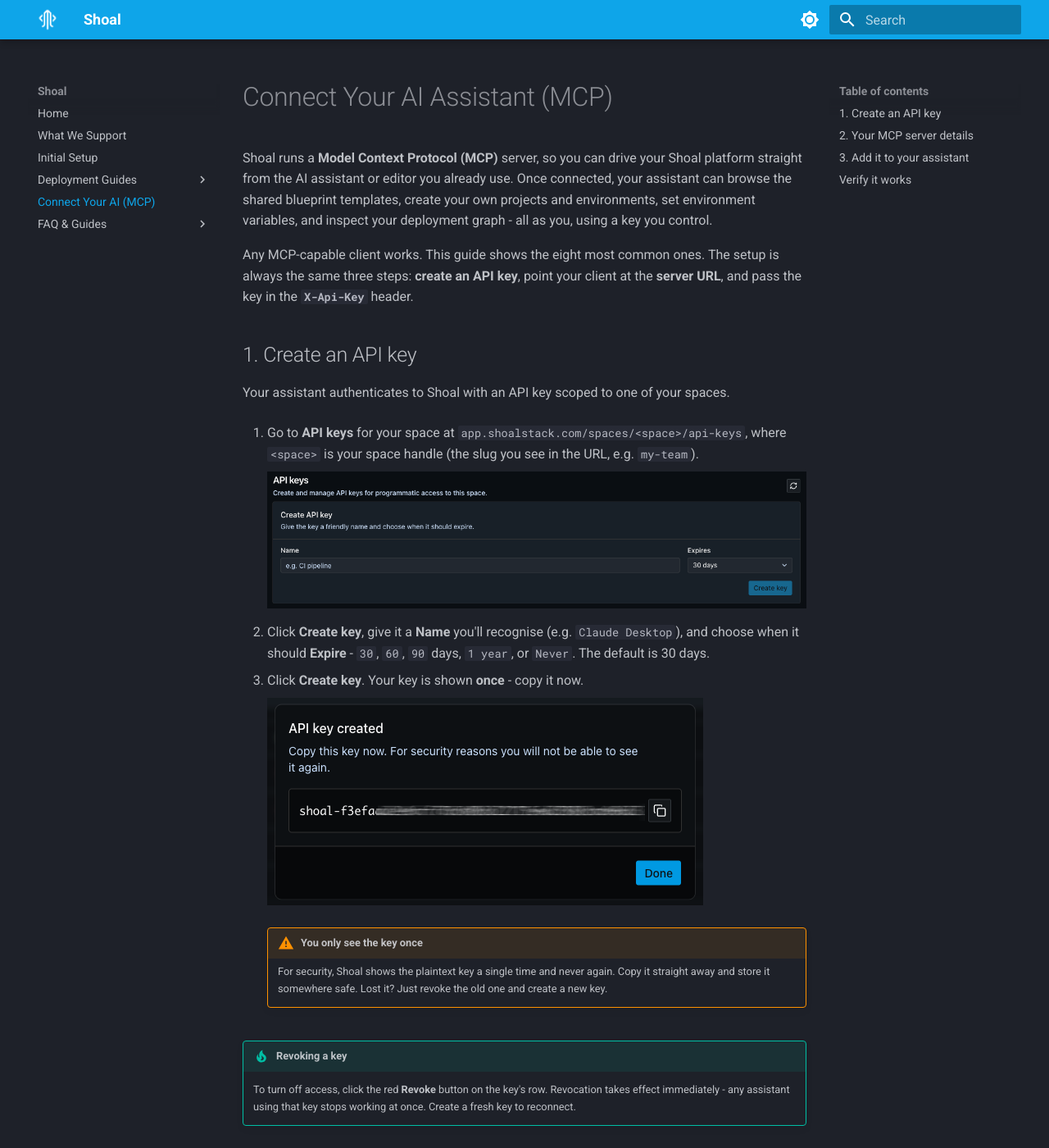
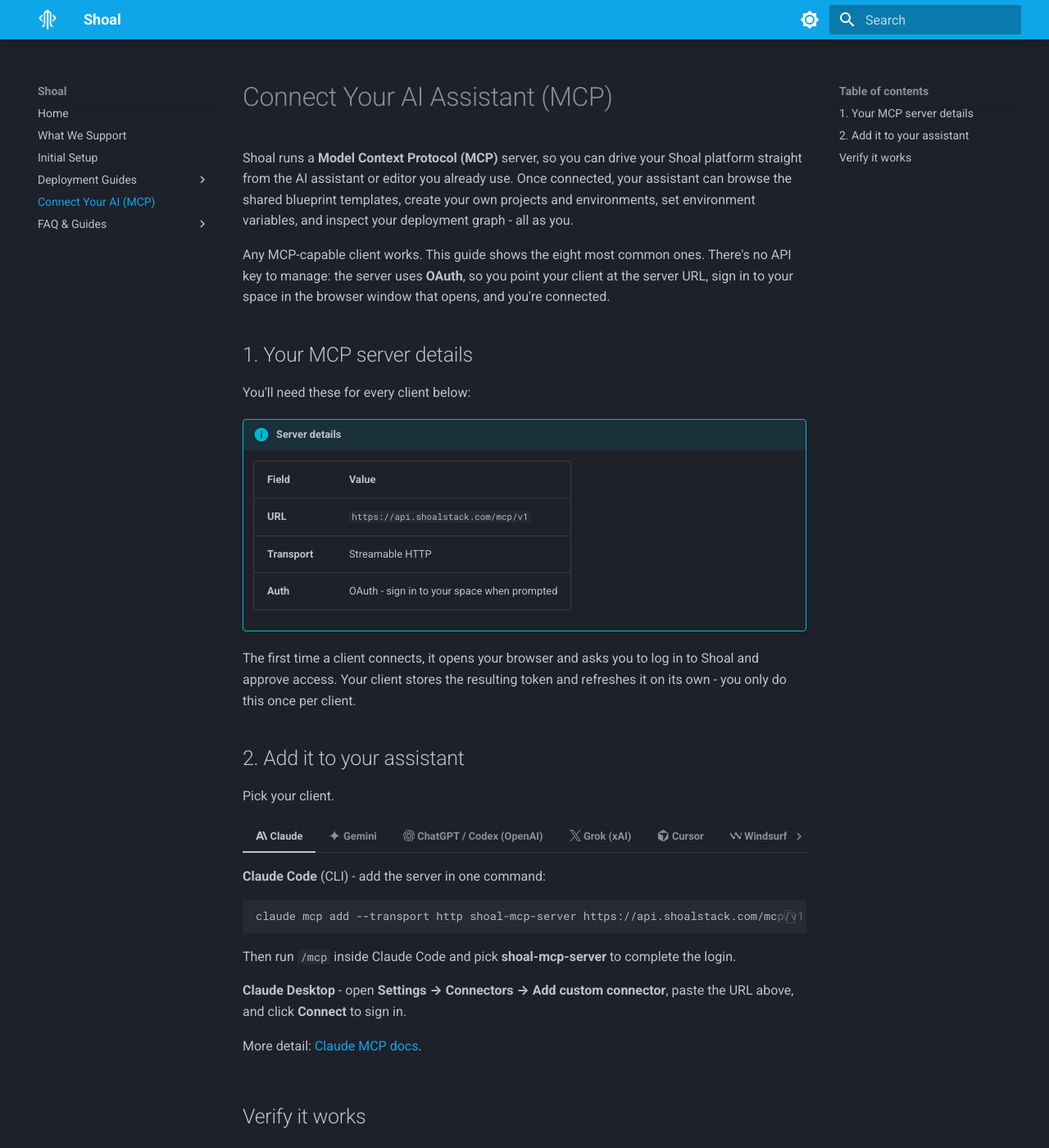
Before and after one commit to shoal-platform/docs.shoal-platform.github.io, an MkDocs documentation site: the page built from docs/mcpservers.md, in a window 1280 px wide and 1400 px high. Shown: the whole window at 82% size. Built offline with MkDocs 1.6.1 and Material for MkDocs 9.7.7, drawn with Linux system fonts in a browser that asks for light colours; some of the changed text lies outside the part shown.

````diff
--- a/docs/mcpservers.md
+++ b/docs/mcpservers.md
@@ -1,53 +1,37 @@
 # Connect Your AI Assistant (MCP)
 
-Shoal runs a **Model Context Protocol (MCP)** server, so you can drive your Shoal platform straight from the AI assistant or editor you already use. Once connected, your assistant can browse the shared blueprint templates, create your own projects and environments, set environment variables, and inspect your deployment graph - all as you, using a key you control.
+Shoal runs a **Model Context Protocol (MCP)** server, so you can drive your Shoal platform straight from the AI assistant or editor you already use. Once connected, your assistant can browse the shared blueprint templates, create your own projects and environments, set environment variables, and inspect your deployment graph - all as you.
 
-Any MCP-capable client works. This guide shows the eight most common ones. The setup is always the same three steps: **create an API key**, point your client at the **server URL**, and pass the key in the **`X-Api-Key`** header.
+Any MCP-capable client works. This guide shows the eight most common ones. There's no API key to manage: the server uses **OAuth**, so you point your client at the server URL, sign in to your space in the browser window that opens, and you're connected.
 
-## 1. Create an API key
+## 1. Your MCP server details
 
-Your assistant authenticates to Shoal with an API key scoped to one of your spaces.
-
-1. Go to **API keys** for your space at `app.shoalstack.com/spaces/<space>/api-keys`, where `<space>` is your space handle (the slug you see in the URL, e.g. `my-team`).
-
-    ![API keys page](assets/screenshots/api-key-1.png)
-
-2. Click **Create key**, give it a **Name** you'll recognise (e.g. `Claude Desktop`), and choose when it should **Expire** - `30`, `60`, `90` days, `1 year`, or `Never`. The default is 30 days.
-
-3. Click **Create key**. Your key is shown **once** - copy it now.
-
-    ![Copy your new key](assets/screenshots/api-key-2.png)
-
-    !!! warning "You only see the key once"
-        For security, Shoal shows the plaintext key a single time and never again. Copy it straight away and store it somewhere safe. Lost it? Just revoke the old one and create a new key.
-
-!!! tip "Revoking a key"
-    To turn off access, click the red **Revoke** button on the key's row. Revocation takes effect immediately - any assistant using that key stops working at once. Create a fresh key to reconnect.
-
-## 2. Your MCP server details
-
-You'll need these three values for every client below:
+You'll need these for every client below:
 
 !!! info "Server details"
     | Field | Value |
     |---|---|
-    | **URL** | `https://api.shoalstack.com/shoal-chatbot-service/mcp` |
+    | **URL** | `https://api.shoalstack.com/mcp/v1` |
     | **Transport** | Streamable HTTP |
-    | **Auth header** | `X-Api-Key: <your-api-key>` |
+    | **Auth** | OAuth - sign in to your space when prompted |
 
-## 3. Add it to your assistant
+The first time a client connects, it opens your browser and asks you to log in to Shoal and approve access. Your client stores the resulting token and refreshes it on its own - you only do this once per client.
 
-Pick your client. In every snippet, replace `YOUR_API_KEY` with the key you created in step 1.
+## 2. Add it to your assistant
+
+Pick your client.
 
 === ":simple-anthropic: Claude"
 
     **Claude Code** (CLI) - add the server in one command:
 
     ```bash
-    claude mcp add --transport http shoal-mcp-server https://api.shoalstack.com/shoal-chatbot-service/mcp --header "X-Api-Key: YOUR_API_KEY"
+    claude mcp add --transport http shoal-mcp-server https://api.shoalstack.com/mcp/v1
     ```
 
-    **Claude Desktop** - open **Settings → Connectors → Add custom connector**, paste the URL above, and add a custom header `X-Api-Key` with your key.
+    Then run `/mcp` inside Claude Code and pick **shoal-mcp-server** to complete the login.
+
+    **Claude Desktop** - open **Settings → Connectors → Add custom connector**, paste the URL above, and click **Connect** to sign in.
 
     More detail: [Claude MCP docs](https://docs.claude.com/en/docs/claude-code/mcp){ target="_blank" }.
 
@@ -59,27 +43,21 @@ Pick your client. In every snippet, replace `YOUR_API_KEY` with the key you crea
     {
       "mcpServers": {
         "shoal-mcp-server": {
-          "httpUrl": "https://api.shoalstack.com/shoal-chatbot-service/mcp",
-          "headers": { "X-Api-Key": "YOUR_API_KEY" }
+          "httpUrl": "https://api.shoalstack.com/mcp/v1"
         }
       }
     }
     ```
 
+    Start the CLI and run `/mcp auth shoal-mcp-server` to sign in.
+
     More detail: [Gemini CLI MCP docs](https://google-gemini.github.io/gemini-cli/docs/tools/mcp-server.html){ target="_blank" }.
 
 === ":fontawesome-brands-openai: ChatGPT / Codex (OpenAI)"
 
-    !!! warning "ChatGPT's connector UI can't do this directly"
-        ChatGPT's own **Settings → Connectors** only supports OAuth (or no auth) for remote MCP servers - there's no field for a custom header or API key. Shoal authenticates with `X-Api-Key`, not OAuth, so a direct ChatGPT connector **isn't possible today**. See [OpenAI's MCP auth docs](https://developers.openai.com/plugins/build/auth){ target="_blank" } for confirmation.
+    **ChatGPT** - open **Settings → Connectors → Add custom connector** (developer mode), paste `https://api.shoalstack.com/mcp/v1`, and sign in when prompted.
 
-    The supported path is **[Codex](https://developers.openai.com/codex){ target="_blank" }**, OpenAI's coding agent. Codex's MCP config supports custom headers, and Codex CLI, the Codex IDE extension, and the **Codex panel inside the ChatGPT desktop app** all read the same local config file - so setting it up once makes Shoal's tools available everywhere Codex runs.
-
-    **Requirements**
-
-    - [Codex CLI](https://github.com/openai/codex){ target="_blank" } installed: `npm install -g @openai/codex` or `brew install --cask codex`
-    - A ChatGPT plan that includes Codex (Plus, Pro, Team/Business, Enterprise) to sign in with your ChatGPT account - or an OpenAI API key instead
-    - To use it from the **ChatGPT desktop app** (Mac/Windows) rather than the terminal, the app must be installed on the same machine as your Codex config
+    **Codex** - Codex CLI, the Codex IDE extension, and the Codex panel in the ChatGPT desktop app all read the same local config, so setting it up once covers all three.
 
     **1. Install Codex and sign in**
 
@@ -88,31 +66,24 @@ Pick your client. In every snippet, replace `YOUR_API_KEY` with the key you crea
     codex login
     ```
 
-    Pick **Sign in with ChatGPT** to use your plan's included usage, or authenticate with an API key.
-
     **2. Add the Shoal MCP server**
 
-    Codex's `mcp add` command doesn't have a flag for custom headers yet, so add the server directly in `~/.codex/config.toml` (create the file if it doesn't exist):
+    ```bash
+    codex mcp add shoal-mcp-server -- --url https://api.shoalstack.com/mcp/v1
+    ```
+
+    Or add it directly in `~/.codex/config.toml`:
 
     ```toml
     [mcp_servers.shoal-mcp-server]
-    url = "https://api.shoalstack.com/shoal-chatbot-service/mcp"
-    env_http_headers = { "X-Api-Key" = "SHOAL_API_KEY" }
+    url = "https://api.shoalstack.com/mcp/v1"
     ```
 
-    `env_http_headers` maps a header name to an **environment variable name** - Codex reads the value at runtime, so the key itself never touches the config file. Export it in your shell profile:
+    **3. Sign in**
 
     ```bash
-    export SHOAL_API_KEY="YOUR_API_KEY"
+    codex mcp login shoal-mcp-server
     ```
-
-    (Don't use `bearer_token_env_var` here - that sends `Authorization: Bearer <token>`, which Shoal's MCP server doesn't accept.)
-
-    **3. Use it**
-
-    - **Codex CLI** - run `codex` in a terminal; Shoal's tools are available in the session.
-    - **ChatGPT desktop app** - open the **Codex** panel; it reads the same `~/.codex/config.toml`, so the server appears there too.
-    - **ChatGPT web / mobile** - not supported. Those surfaces can't read a local Codex config, and Shoal doesn't yet support the OAuth flow ChatGPT's own connectors require.
 
     More detail: [Codex MCP docs](https://developers.openai.com/codex/mcp){ target="_blank" }.
 
@@ -120,8 +91,8 @@ Pick your client. In every snippet, replace `YOUR_API_KEY` with the key you crea
 
     Grok can call remote MCP servers.
 
-    - **Grok app** - open **Settings → Connectors → Add MCP server** (or **Add custom connector**), paste the URL `https://api.shoalstack.com/shoal-chatbot-service/mcp`, and add a custom header `X-Api-Key` with your key.
-    - **Grok CLI / MCP-capable Grok client** - point it at the same URL with an `X-Api-Key` header, using the client's `mcpServers` config (same shape as the Cursor tab).
+    - **Grok app** - open **Settings → Connectors → Add MCP server** (or **Add custom connector**), paste the URL `https://api.shoalstack.com/mcp/v1`, and sign in when prompted.
+    - **Grok CLI / MCP-capable Grok client** - point it at the same URL using the client's `mcpServers` config (same shape as the Cursor tab).
 
     !!! info "xAI MCP support is newer"
         Grok's MCP connector support is relatively new and the exact menu wording changes as xAI iterates. If you don't see an MCP / custom-connector option, check [xAI's documentation](https://docs.x.ai){ target="_blank" } for the current steps.
@@ -134,14 +105,13 @@ Pick your client. In every snippet, replace `YOUR_API_KEY` with the key you crea
     {
       "mcpServers": {
         "shoal-mcp-server": {
-          "url": "https://api.shoalstack.com/shoal-chatbot-service/mcp",
-          "headers": { "X-Api-Key": "YOUR_API_KEY" }
+          "url": "https://api.shoalstack.com/mcp/v1"
         }
       }
     }
     ```
 
-    Then enable the server under **Settings → MCP**. More detail: [Cursor MCP docs](https://docs.cursor.com/context/model-context-protocol){ target="_blank" }.
+    Then enable the server under **Settings → MCP** and click **Login** / **Needs login** to authorise it. More detail: [Cursor MCP docs](https://docs.cursor.com/context/model-context-protocol){ target="_blank" }.
 
 === ":simple-windsurf: Windsurf"
 
@@ -151,14 +121,13 @@ Pick your client. In every snippet, replace `YOUR_API_KEY` with the key you crea
     {
       "mcpServers": {
         "shoal-mcp-server": {
-          "serverUrl": "https://api.shoalstack.com/shoal-chatbot-service/mcp",
-          "headers": { "X-Api-Key": "YOUR_API_KEY" }
+          "serverUrl": "https://api.shoalstack.com/mcp/v1"
         }
       }
     }
     ```
 
-    Then click **Refresh**. More detail: [Windsurf MCP docs](https://docs.windsurf.com/windsurf/cascade/mcp){ target="_blank" }.
+    Click **Refresh**, then hit the server's login prompt to sign in. More detail: [Windsurf MCP docs](https://docs.windsurf.com/windsurf/cascade/mcp){ target="_blank" }.
 
 === ":material-robot: Cline"
 
@@ -169,14 +138,13 @@ Pick your client. In every snippet, replace `YOUR_API_KEY` with the key you crea
       "mcpServers": {
         "shoal-mcp-server": {
           "type": "streamableHttp",
-          "url": "https://api.shoalstack.com/shoal-chatbot-service/mcp",
-          "headers": { "X-Api-Key": "YOUR_API_KEY" }
+          "url": "https://api.shoalstack.com/mcp/v1"
         }
       }
     }
     ```
 
-    More detail: [Cline MCP docs](https://docs.cline.bot/mcp/configuring-mcp-servers){ target="_blank" }.
+    Cline opens the sign-in page on first connect. More detail: [Cline MCP docs](https://docs.cline.bot/mcp/configuring-mcp-servers){ target="_blank" }.
 
 === ":material-microsoft-visual-studio-code: VS Code"
 
@@ -187,31 +155,23 @@ Pick your client. In every snippet, replace `YOUR_API_KEY` with the key you crea
       "servers": {
         "shoal-mcp-server": {
           "type": "http",
-          "url": "https://api.shoalstack.com/shoal-chatbot-service/mcp",
-          "headers": { "X-Api-Key": "${input:shoal-api-key}" }
+          "url": "https://api.shoalstack.com/mcp/v1"
         }
-      },
-      "inputs": [
-        {
-          "id": "shoal-api-key",
-          "type": "promptString",
-          "description": "Shoal API key",
-          "password": true
-        }
-      ]
+      }
     }
     ```
 
-    Using `${input:...}` keeps your key out of the committed file - VS Code prompts for it once. More detail: [VS Code MCP docs](https://code.visualstudio.com/docs/copilot/chat/mcp-servers){ target="_blank" }.
+    Click **Start** above the server entry - VS Code opens the browser for you to sign in and approve access. Because there's no secret in the file, it's safe to commit. More detail: [VS Code MCP docs](https://code.visualstudio.com/docs/copilot/chat/mcp-servers){ target="_blank" }.
 
 ## Verify it works
 
 Ask your assistant to **list the available Shoal blueprints** - the shared, reusable templates on the platform. Behind the scenes that calls the read-only `list_blueprints` tool - if you get a list back, you're connected and ready to go. From there you can ask it to **create a project** of your own, add an environment, set variables, and more.
 
 !!! tip "Not connecting?"
-    - Check the key hasn't been revoked or expired under **Space → API keys**.
-    - Confirm the header name is exactly `X-Api-Key`.
-    - Make sure you copied the whole key with no extra spaces.
+    - Make sure you completed the browser sign-in and approved access - some clients silently fail if the window was closed.
+    - Confirm the URL is exactly `https://api.shoalstack.com/mcp/v1`.
+    - Sign in with the account that has access to the space you want to work in.
     - Restart the client after editing its config file so it reloads the server.
+    - Tokens expire eventually - if calls start failing, re-run your client's login step for the server.
 
 New to Shoal? Start with the [Initial Setup guide](first-setup.md) to create your first space and project.
````
Also changed, not shown: docs/assets/screenshots/cloudsql-deploy-01-graph-layout.png (added), docs/assets/screenshots/cloudsql-deploy-02-gateway-config.png (added), docs/assets/screenshots/cloudsql-deploy-03-cloudsql-config.png (added), docs/assets/screenshots/cloudsql-deploy-04-output-mapping.png (added).
